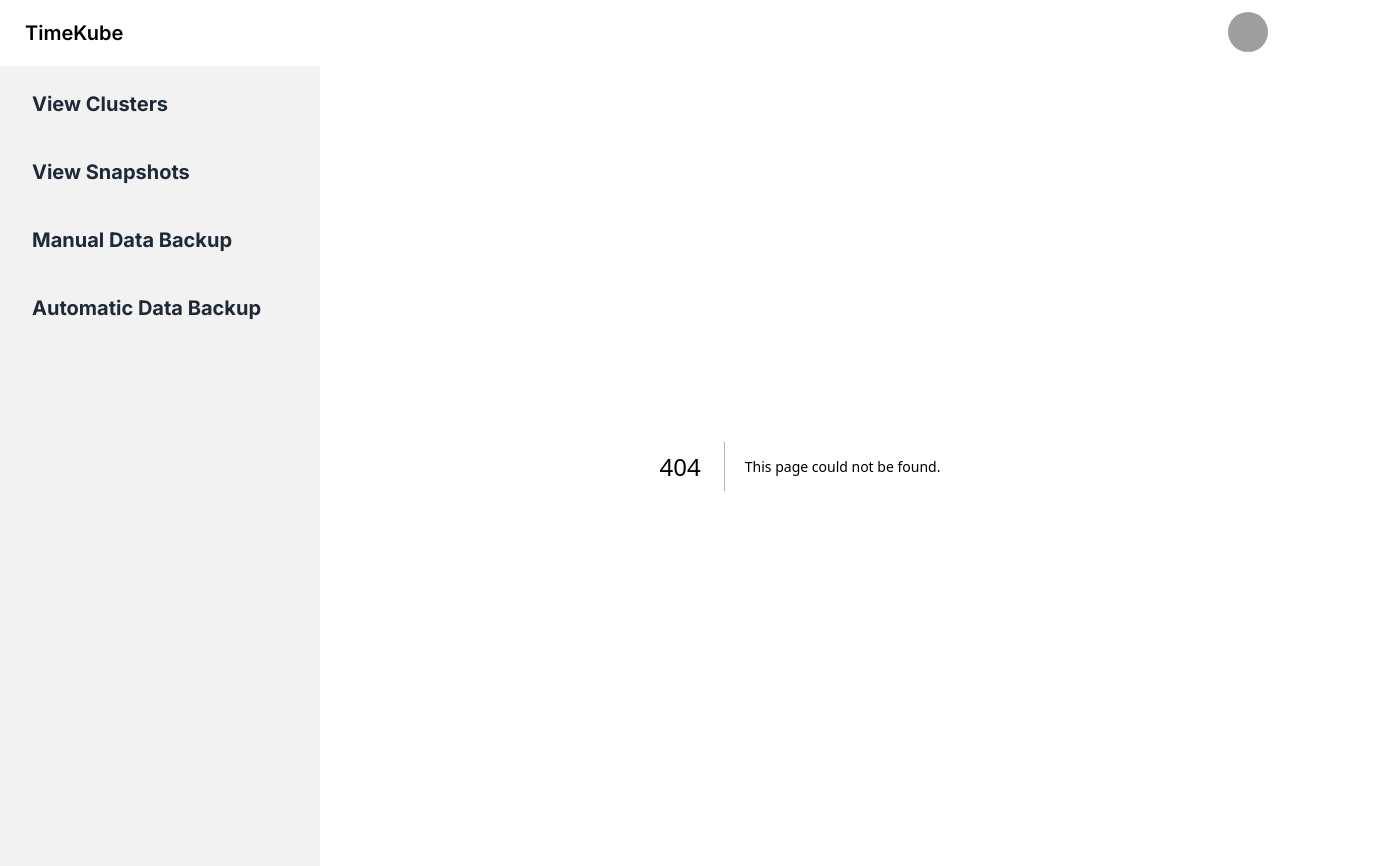
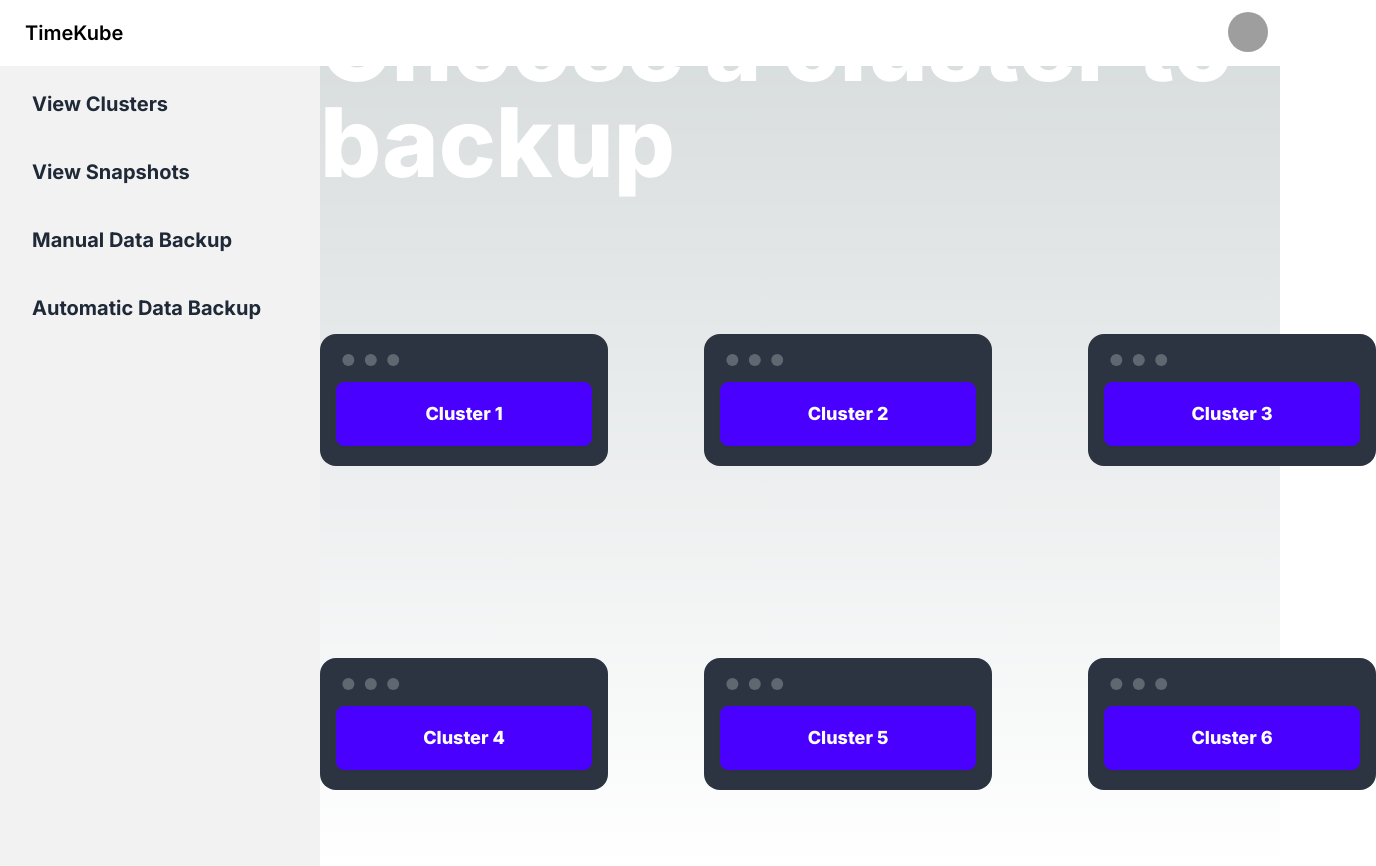
Before and after one commit to oslabs-beta/TimeKube, a Next.js app: page /dashboard/backup in a window 1280 px wide. Before the commit this address had no page. Shown: the whole page, 1376 px wide, since content can reach past the window. Built offline with nearby package versions, Linux system fonts and the light colour scheme; grey boxes are pictures that could not be loaded.

Commit message:
Updated link to backup page and backup page cluster selection

```diff
--- /dev/null
+++ b/src/app/dashboard/backup/page.tsx
@@ -0,0 +1,22 @@
+"use client";
+
+import { NextPage } from "next";
+import Cluster from "../cluster/cluster";
+
+const Page: NextPage = () => {
+  const clusterIds = ["1", "2", "3", "4", "5", "6"];
+  return (
+    <div>
+      <div className="drawer-content flex flex-col items-center justify-top text-8xl -mt-36 text-white font-extrabold">
+        Choose a cluster to backup
+      </div>
+      <div className="grid grid-cols-3 gap-48 mt-36">
+        {clusterIds.map((id) => (
+          <Cluster id={id} text={"Cluster " + id} suffix={"backup"} />
+        ))}
+      </div>
+    </div>
+  );
+};
+
+export default Page;
--- a/src/app/dashboard/cluster/cluster.tsx
+++ b/src/app/dashboard/cluster/cluster.tsx
@@ -6,16 +6,18 @@ import {MouseEventHandler} from "react";
 type ClusterProp = {
   id: string;
   text: string;
+  suffix?: string;
 }
 
 export default function Cluster(props: ClusterProp) {
   const handleViewBtnCLicked = () => {
     console.log('View btn clicked!');
   }
+  const url = `../dashboard/cluster/${props.id}/${props.suffix ?? ''}`
   return (
     <div className="activeCluster mockup-code">
       <div className={"flex justify-center"}>
-        <Link href={`../dashboard/cluster/`+props.id}>
+        <Link href={url}>
           <button className="btn btn-primary btn-lg btn-wide text-white font-extrabold " onClick={handleViewBtnCLicked}>
             {/*<Link href={`../cluster_details/?id=${props.id}`}>{props.text}</Link>*/}
             {props.text}
--- a/src/app/dashboard/cluster/page.tsx
+++ b/src/app/dashboard/cluster/page.tsx
@@ -2,18 +2,15 @@
 
 import { NextPage } from 'next';
 import Cluster from './cluster';
-
+const clusterIds = ["1", "2", "3", "4", "5", "6"];
 const Page: NextPage = () => {
     return (
     <div>
       <div className="drawer-content flex flex-col items-center justify-top text-8xl -mt-36 text-white font-extrabold">User Clusters</div>
       <div className="grid grid-cols-3 gap-48 mt-36">
-        <Cluster id='1' text='Cluster 1'/>
-        <Cluster id='2' text='Cluster 2'/>
-        <Cluster id='3' text='Cluster 3'/>
-        <Cluster id='4' text='Cluster 4'/>
-        <Cluster id='5' text='Cluster 5'/>
-        <Cluster id='6' text='Cluster 6'/>
+        {clusterIds.map((id) => (
+          <Cluster id={id} text={"Cluster " + id} />
+        ))}
       </div>
     </div>
     );
--- a/src/app/sidebar.tsx
+++ b/src/app/sidebar.tsx
@@ -21,7 +21,7 @@ export default function Sidebar({ content }: { content: React.ReactNode }) {
           {/* Sidebar content here */}
           <li><a onClick={() => handleRedirect('/dashboard/cluster')}>View Clusters</a></li>
           <li><a onClick={() => handleRedirect('/')}>View Snapshots</a></li>
-          <li><a onClick={() => handleRedirect('/backup')}>Manual Data Backup</a></li>
+          <li><a onClick={() => handleRedirect('/dashboard/backup')}>Manual Data Backup</a></li>
           <li><a onClick={() => handleRedirect('/schedule_options')}>Automatic Data Backup</a></li>
 
         </ul>
```
